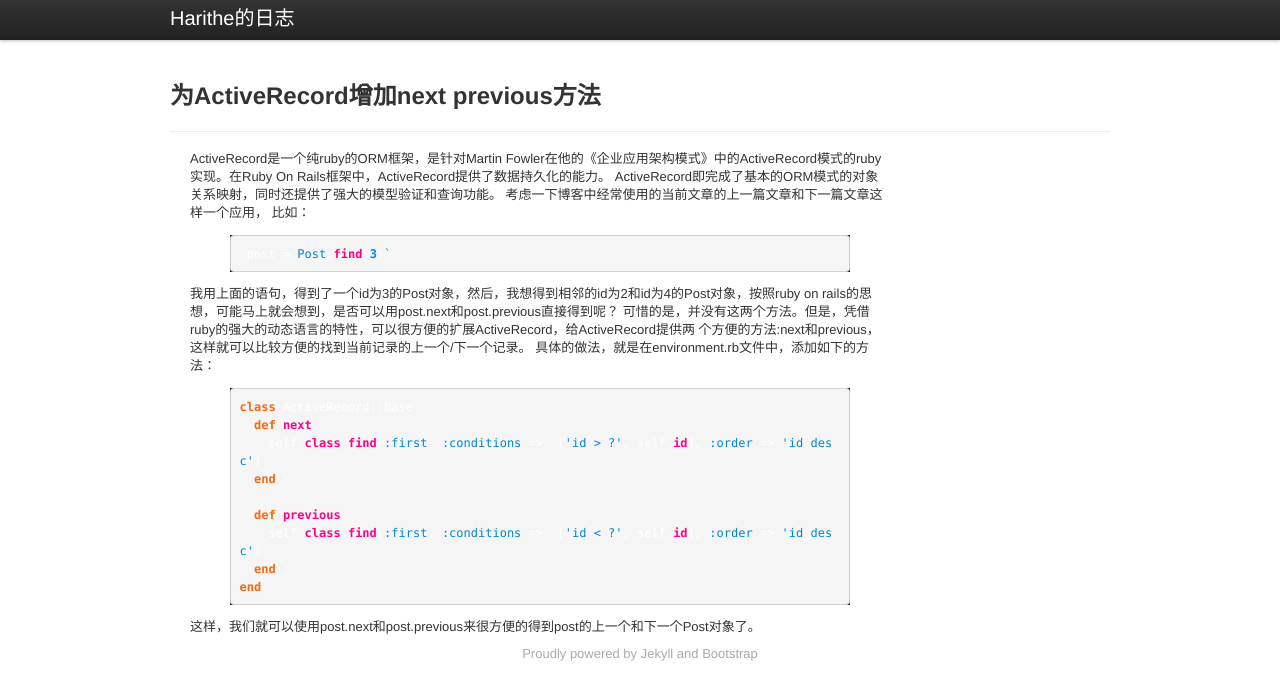
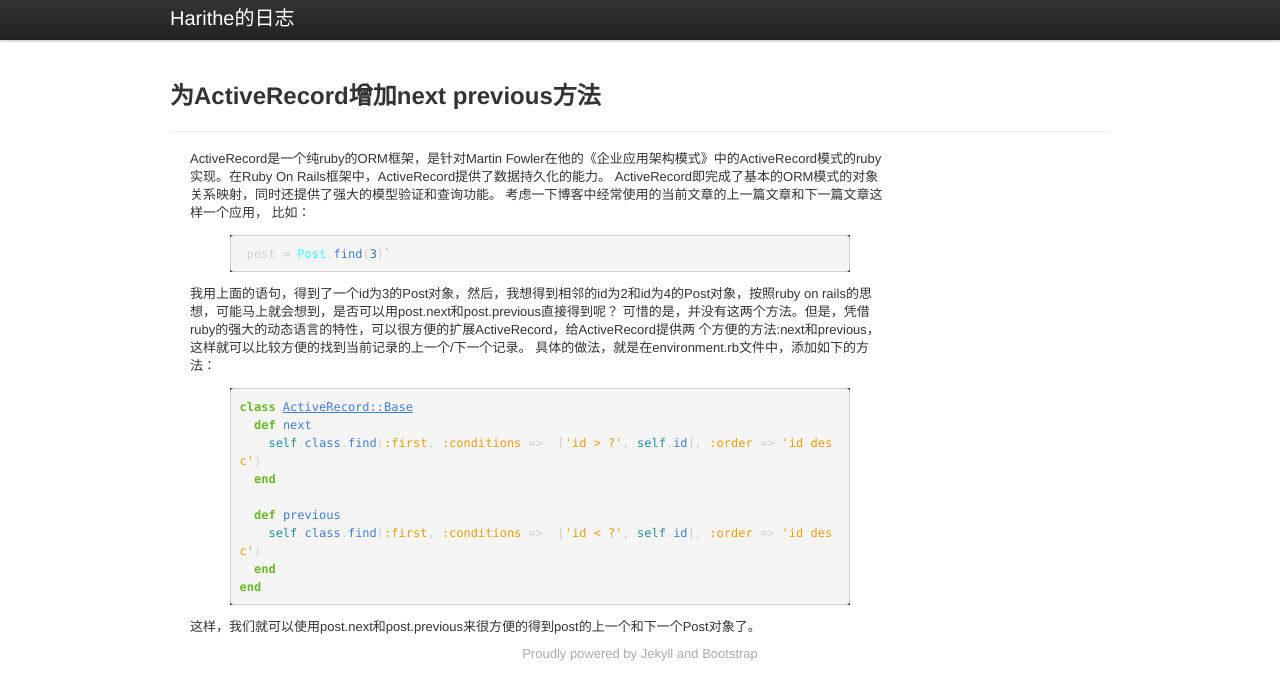
Before and after one commit to harithe/harithe.github.com, a Jekyll site: the page built from _posts/2010/2010-04-29-add-previous-next-for-activerecord.markdown, in a window 1280 px wide. Shown: the top 700 px of the page. Built offline with Jekyll 4.4.1, drawn with Linux system fonts in a browser that asks for light colours; Markdown is read by kramdown in place of the engine named in the settings.

Commit message:
Update css/style.css

```diff
--- a/css/style.css
+++ b/css/style.css
@@ -10,73 +10,74 @@
 	clear: both;
 	text-align: center;
 }
-.highlight .hll { background-color: #333333 }
-.highlight  { background: #111111; color: #ffffff }
-.highlight .c { color: #008800; font-style: italic; background-color: #0f140f } /* Comment */
-.highlight .err { color: #ffffff } /* Error */
-.highlight .g { color: #ffffff } /* Generic */
-.highlight .k { color: #fb660a; font-weight: bold } /* Keyword */
-.highlight .l { color: #ffffff } /* Literal */
-.highlight .n { color: #ffffff } /* Name */
-.highlight .o { color: #ffffff } /* Operator */
-.highlight .x { color: #ffffff } /* Other */
-.highlight .p { color: #ffffff } /* Punctuation */
-.highlight .cm { color: #008800; font-style: italic; background-color: #0f140f } /* Comment.Multiline */
-.highlight .cp { color: #ff0007; font-weight: bold; font-style: italic; background-color: #0f140f } /* Comment.Preproc */
-.highlight .c1 { color: #008800; font-style: italic; background-color: #0f140f } /* Comment.Single */
-.highlight .cs { color: #008800; font-style: italic; background-color: #0f140f } /* Comment.Special */
-.highlight .gd { color: #ffffff } /* Generic.Deleted */
-.highlight .ge { color: #ffffff } /* Generic.Emph */
-.highlight .gr { color: #ffffff } /* Generic.Error */
+
+.highlight .hll { background-color: #404040 }
+.highlight  { background: #202020; color: #d0d0d0 }
+.highlight .c { color: #999999; font-style: italic } /* Comment */
+.highlight .err { color: #a61717; background-color: #e3d2d2 } /* Error */
+.highlight .g { color: #d0d0d0 } /* Generic */
+.highlight .k { color: #6ab825; font-weight: bold } /* Keyword */
+.highlight .l { color: #d0d0d0 } /* Literal */
+.highlight .n { color: #d0d0d0 } /* Name */
+.highlight .o { color: #d0d0d0 } /* Operator */
+.highlight .x { color: #d0d0d0 } /* Other */
+.highlight .p { color: #d0d0d0 } /* Punctuation */
+.highlight .cm { color: #999999; font-style: italic } /* Comment.Multiline */
+.highlight .cp { color: #cd2828; font-weight: bold } /* Comment.Preproc */
+.highlight .c1 { color: #999999; font-style: italic } /* Comment.Single */
+.highlight .cs { color: #e50808; font-weight: bold; background-color: #520000 } /* Comment.Special */
+.highlight .gd { color: #d22323 } /* Generic.Deleted */
+.highlight .ge { color: #d0d0d0; font-style: italic } /* Generic.Emph */
+.highlight .gr { color: #d22323 } /* Generic.Error */
 .highlight .gh { color: #ffffff; font-weight: bold } /* Generic.Heading */
-.highlight .gi { color: #ffffff } /* Generic.Inserted */
-.highlight .go { color: #444444; background-color: #222222 } /* Generic.Output */
-.highlight .gp { color: #ffffff } /* Generic.Prompt */
-.highlight .gs { color: #ffffff } /* Generic.Strong */
-.highlight .gu { color: #ffffff; font-weight: bold } /* Generic.Subheading */
-.highlight .gt { color: #ffffff } /* Generic.Traceback */
-.highlight .kc { color: #fb660a; font-weight: bold } /* Keyword.Constant */
-.highlight .kd { color: #fb660a; font-weight: bold } /* Keyword.Declaration */
-.highlight .kn { color: #fb660a; font-weight: bold } /* Keyword.Namespace */
-.highlight .kp { color: #fb660a } /* Keyword.Pseudo */
-.highlight .kr { color: #fb660a; font-weight: bold } /* Keyword.Reserved */
-.highlight .kt { color: #cdcaa9; font-weight: bold } /* Keyword.Type */
-.highlight .ld { color: #ffffff } /* Literal.Date */
-.highlight .m { color: #0086f7; font-weight: bold } /* Literal.Number */
-.highlight .s { color: #0086d2 } /* Literal.String */
-.highlight .na { color: #ff0086; font-weight: bold } /* Name.Attribute */
-.highlight .nb { color: #ffffff } /* Name.Builtin */
-.highlight .nc { color: #ffffff } /* Name.Class */
-.highlight .no { color: #0086d2 } /* Name.Constant */
-.highlight .nd { color: #ffffff } /* Name.Decorator */
-.highlight .ni { color: #ffffff } /* Name.Entity */
-.highlight .ne { color: #ffffff } /* Name.Exception */
-.highlight .nf { color: #ff0086; font-weight: bold } /* Name.Function */
-.highlight .nl { color: #ffffff } /* Name.Label */
-.highlight .nn { color: #ffffff } /* Name.Namespace */
-.highlight .nx { color: #ffffff } /* Name.Other */
-.highlight .py { color: #ffffff } /* Name.Property */
-.highlight .nt { color: #fb660a; font-weight: bold } /* Name.Tag */
-.highlight .nv { color: #fb660a } /* Name.Variable */
-.highlight .ow { color: #ffffff } /* Operator.Word */
-.highlight .w { color: #888888 } /* Text.Whitespace */
-.highlight .mf { color: #0086f7; font-weight: bold } /* Literal.Number.Float */
-.highlight .mh { color: #0086f7; font-weight: bold } /* Literal.Number.Hex */
-.highlight .mi { color: #0086f7; font-weight: bold } /* Literal.Number.Integer */
-.highlight .mo { color: #0086f7; font-weight: bold } /* Literal.Number.Oct */
-.highlight .sb { color: #0086d2 } /* Literal.String.Backtick */
-.highlight .sc { color: #0086d2 } /* Literal.String.Char */
-.highlight .sd { color: #0086d2 } /* Literal.String.Doc */
-.highlight .s2 { color: #0086d2 } /* Literal.String.Double */
-.highlight .se { color: #0086d2 } /* Literal.String.Escape */
-.highlight .sh { color: #0086d2 } /* Literal.String.Heredoc */
-.highlight .si { color: #0086d2 } /* Literal.String.Interpol */
-.highlight .sx { color: #0086d2 } /* Literal.String.Other */
-.highlight .sr { color: #0086d2 } /* Literal.String.Regex */
-.highlight .s1 { color: #0086d2 } /* Literal.String.Single */
-.highlight .ss { color: #0086d2 } /* Literal.String.Symbol */
-.highlight .bp { color: #ffffff } /* Name.Builtin.Pseudo */
-.highlight .vc { color: #fb660a } /* Name.Variable.Class */
-.highlight .vg { color: #fb660a } /* Name.Variable.Global */
-.highlight .vi { color: #fb660a } /* Name.Variable.Instance */
-.highlight .il { color: #0086f7; font-weight: bold } /* Literal.Number.Integer.Long */
+.highlight .gi { color: #589819 } /* Generic.Inserted */
+.highlight .go { color: #cccccc } /* Generic.Output */
+.highlight .gp { color: #aaaaaa } /* Generic.Prompt */
+.highlight .gs { color: #d0d0d0; font-weight: bold } /* Generic.Strong */
+.highlight .gu { color: #ffffff; text-decoration: underline } /* Generic.Subheading */
+.highlight .gt { color: #d22323 } /* Generic.Traceback */
+.highlight .kc { color: #6ab825; font-weight: bold } /* Keyword.Constant */
+.highlight .kd { color: #6ab825; font-weight: bold } /* Keyword.Declaration */
+.highlight .kn { color: #6ab825; font-weight: bold } /* Keyword.Namespace */
+.highlight .kp { color: #6ab825 } /* Keyword.Pseudo */
+.highlight .kr { color: #6ab825; font-weight: bold } /* Keyword.Reserved */
+.highlight .kt { color: #6ab825; font-weight: bold } /* Keyword.Type */
+.highlight .ld { color: #d0d0d0 } /* Literal.Date */
+.highlight .m { color: #3677a9 } /* Literal.Number */
+.highlight .s { color: #ed9d13 } /* Literal.String */
+.highlight .na { color: #bbbbbb } /* Name.Attribute */
+.highlight .nb { color: #24909d } /* Name.Builtin */
+.highlight .nc { color: #447fcf; text-decoration: underline } /* Name.Class */
+.highlight .no { color: #40ffff } /* Name.Constant */
+.highlight .nd { color: #ffa500 } /* Name.Decorator */
+.highlight .ni { color: #d0d0d0 } /* Name.Entity */
+.highlight .ne { color: #bbbbbb } /* Name.Exception */
+.highlight .nf { color: #447fcf } /* Name.Function */
+.highlight .nl { color: #d0d0d0 } /* Name.Label */
+.highlight .nn { color: #447fcf; text-decoration: underline } /* Name.Namespace */
+.highlight .nx { color: #d0d0d0 } /* Name.Other */
+.highlight .py { color: #d0d0d0 } /* Name.Property */
+.highlight .nt { color: #6ab825; font-weight: bold } /* Name.Tag */
+.highlight .nv { color: #40ffff } /* Name.Variable */
+.highlight .ow { color: #6ab825; font-weight: bold } /* Operator.Word */
+.highlight .w { color: #666666 } /* Text.Whitespace */
+.highlight .mf { color: #3677a9 } /* Literal.Number.Float */
+.highlight .mh { color: #3677a9 } /* Literal.Number.Hex */
+.highlight .mi { color: #3677a9 } /* Literal.Number.Integer */
+.highlight .mo { color: #3677a9 } /* Literal.Number.Oct */
+.highlight .sb { color: #ed9d13 } /* Literal.String.Backtick */
+.highlight .sc { color: #ed9d13 } /* Literal.String.Char */
+.highlight .sd { color: #ed9d13 } /* Literal.String.Doc */
+.highlight .s2 { color: #ed9d13 } /* Literal.String.Double */
+.highlight .se { color: #ed9d13 } /* Literal.String.Escape */
+.highlight .sh { color: #ed9d13 } /* Literal.String.Heredoc */
+.highlight .si { color: #ed9d13 } /* Literal.String.Interpol */
+.highlight .sx { color: #ffa500 } /* Literal.String.Other */
+.highlight .sr { color: #ed9d13 } /* Literal.String.Regex */
+.highlight .s1 { color: #ed9d13 } /* Literal.String.Single */
+.highlight .ss { color: #ed9d13 } /* Literal.String.Symbol */
+.highlight .bp { color: #24909d } /* Name.Builtin.Pseudo */
+.highlight .vc { color: #40ffff } /* Name.Variable.Class */
+.highlight .vg { color: #40ffff } /* Name.Variable.Global */
+.highlight .vi { color: #40ffff } /* Name.Variable.Instance */
+.highlight .il { color: #3677a9 } /* Literal.Number.Integer.Long */
```
